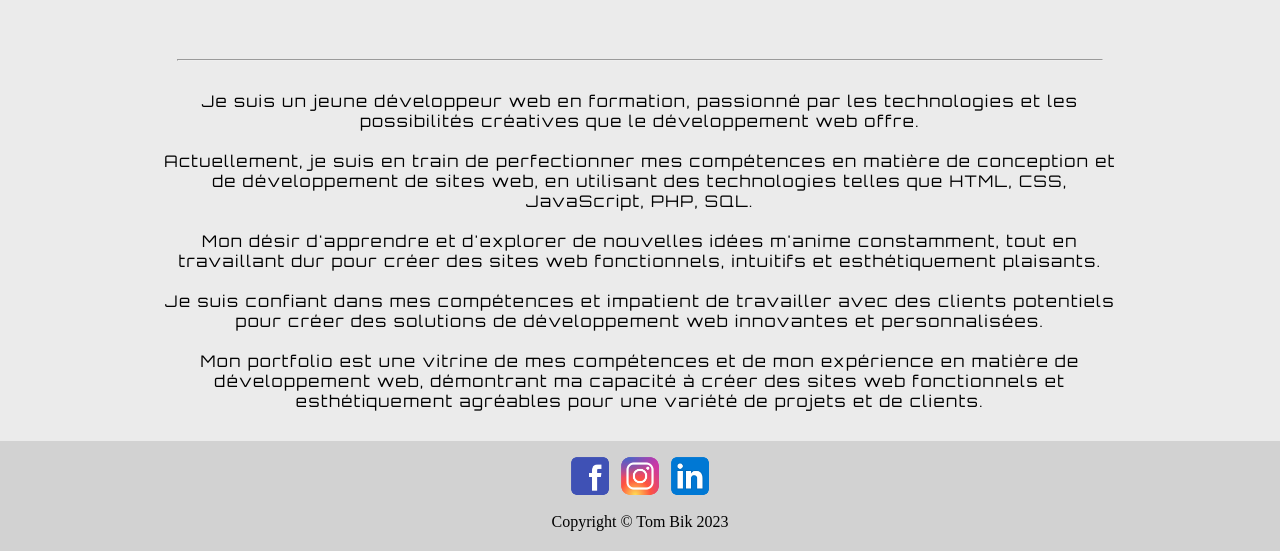
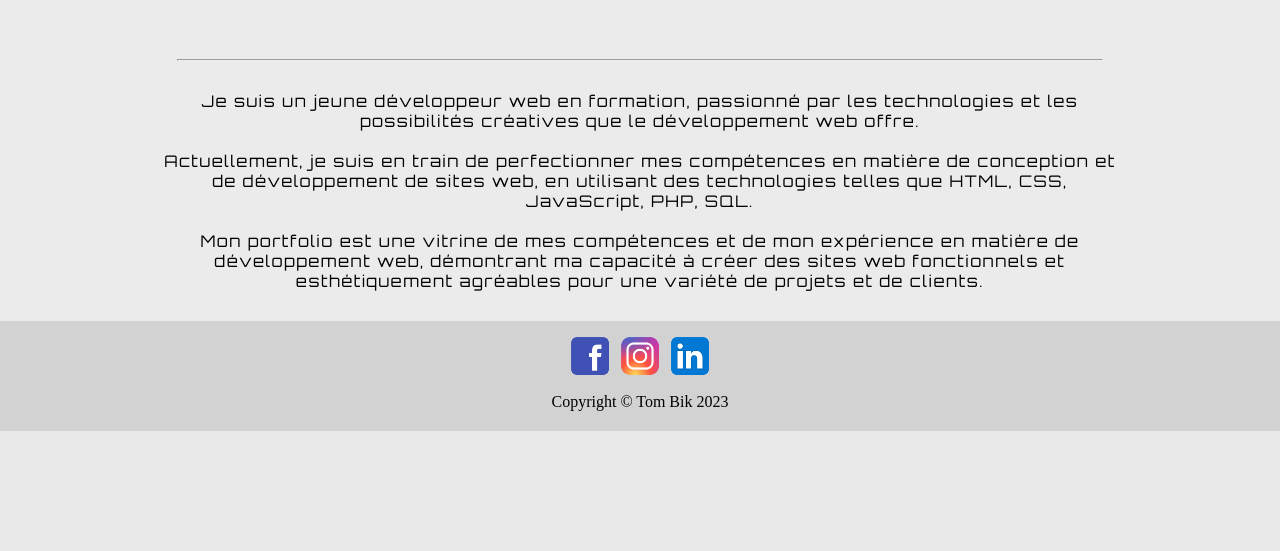
Before and after one commit to Slashyo/Portfolio, a PHP site: page /view/homePage.php in a window 1280 px wide. Shown: the part 684-1235 px from the top of the page. After the commit the page ends 1115 px from the top, so only its background shows below. Run offline with PHP 8.4, Linux system fonts and the light colour scheme.

Commit message:
homePage

```diff
--- a/view/homePage.php
+++ b/view/homePage.php
@@ -25,7 +25,7 @@ include 'include/menuDarkMode.php';
 </div>
 <div id="childBlock">
 <hr>
-    <p>Je suis un jeune développeur web en formation, passionné par les technologies et les possibilités créatives que le développement web offre.</br></br>Actuellement, je suis en train de perfectionner mes compétences en matière de conception et de développement de sites web, en utilisant des technologies telles que HTML, CSS, JavaScript, PHP, SQL.</br></br>Mon désir d'apprendre et d'explorer de nouvelles idées m'anime constamment, tout en travaillant dur pour créer des sites web fonctionnels, intuitifs et esthétiquement plaisants.</br></br> Je suis confiant dans mes compétences et impatient de travailler avec des clients potentiels pour créer des solutions de développement web innovantes et personnalisées.</br></br> Mon portfolio est une vitrine de mes compétences et de mon expérience en matière de développement web, démontrant ma capacité à créer des sites web fonctionnels et esthétiquement agréables pour une variété de projets et de clients.</p>
+    <p>Je suis un jeune développeur web en formation, passionné par les technologies et les possibilités créatives que le développement web offre.</br></br>Actuellement, je suis en train de perfectionner mes compétences en matière de conception et de développement de sites web, en utilisant des technologies telles que HTML, CSS, JavaScript, PHP, SQL.</br></br><!--Mon désir d'apprendre et d'explorer de nouvelles idées m'anime constamment, tout en travaillant dur pour créer des sites web fonctionnels, intuitifs et esthétiquement plaisants.</br></br> Je suis confiant dans mes compétences et impatient de travailler avec des clients potentiels pour créer des solutions de développement web innovantes et personnalisées.</br></br>!--> Mon portfolio est une vitrine de mes compétences et de mon expérience en matière de développement web, démontrant ma capacité à créer des sites web fonctionnels et esthétiquement agréables pour une variété de projets et de clients.</p>
 </div>
     <?php
 include 'include/footer.php'
```
